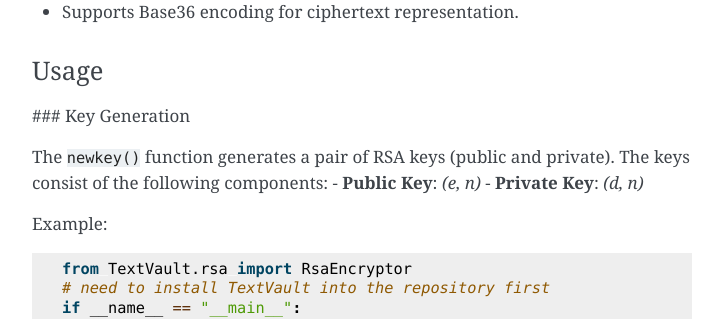
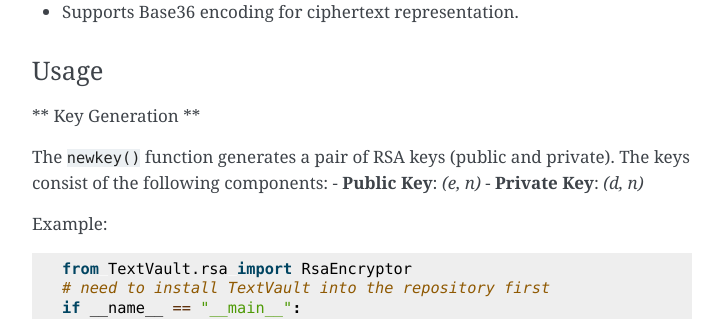
Before and after one commit to iwbh04/TextVault, a Sphinx documentation site: the page built from docs/source/usage.rst, in a window 1280 px wide and 900 px high, scrolled down 1926 px. Shown: the part 156-475 px from the top of the window, without its empty margins (388-1111 px from the left). Built offline with Sphinx 7.4.7, drawn with Linux system fonts in a browser that asks for light colours.

```diff
--- a/docs/source/usage.rst
+++ b/docs/source/usage.rst
@@ -98,7 +98,7 @@ Features
 Usage
 -----
 
-### Key Generation
+** Key Generation **
 
 The ``newkey()`` function generates a pair of RSA keys (public and private). The keys consist of the following components:
 - **Public Key**: `(e, n)`
```
